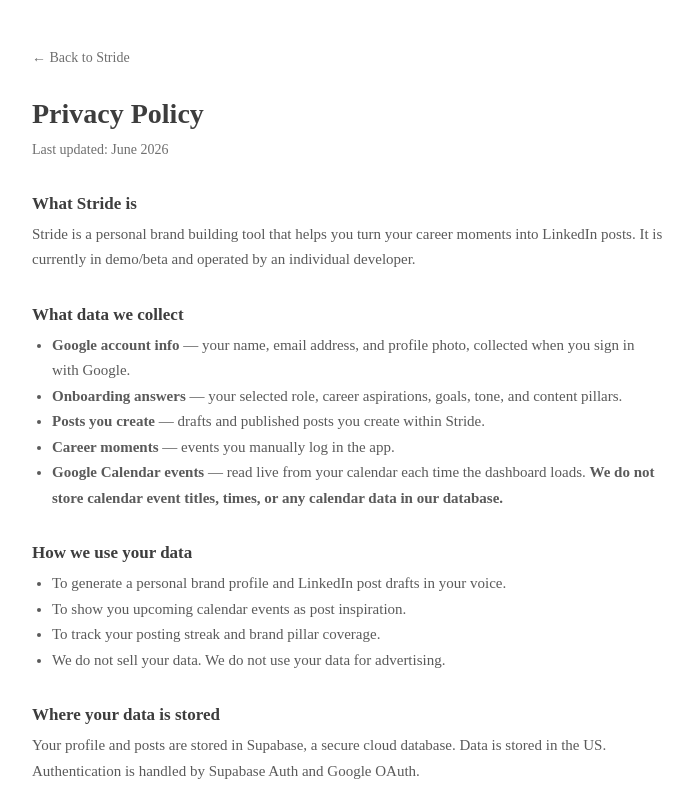
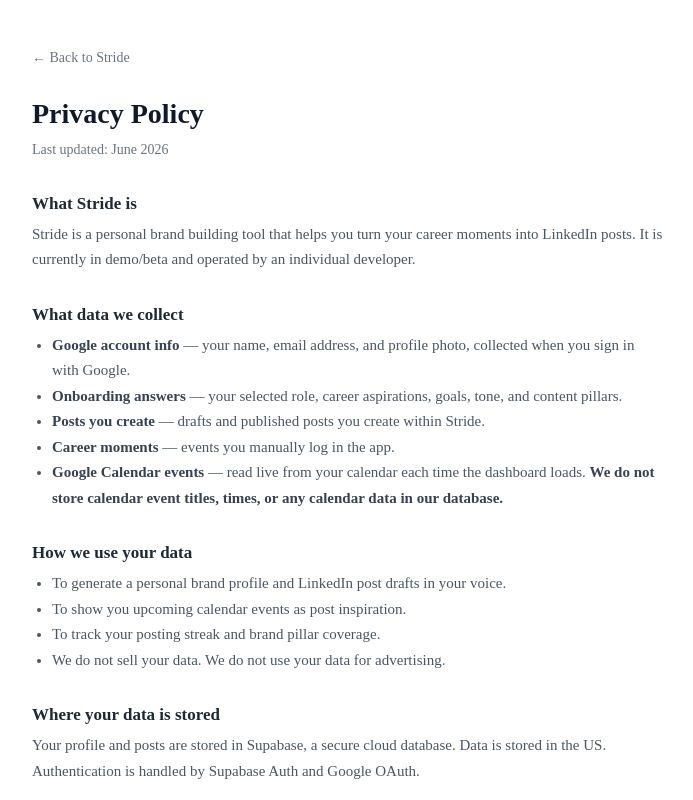
Before and after one commit to Neonat/stride-linkedin-automation, a plain HTML site: page privacy.html in a window 1280 px wide. Shown: the top 800 px of the page, without its empty margins (292-985 px from the left). Drawn offline with Linux system fonts and the light colour scheme.

Commit message:
fix: make legal pages readable in dark system mode

```diff
--- a/privacy.html
+++ b/privacy.html
@@ -3,24 +3,29 @@
 <head>
   <meta charset="UTF-8"/>
   <meta name="viewport" content="width=device-width, initial-scale=1.0"/>
+  <meta name="color-scheme" content="light"/>
   <title>Privacy Policy — Stride</title>
   <link rel="stylesheet" href="/css/tokens.css"/>
   <link rel="stylesheet" href="/css/components.css"/>
   <style>
-    body { max-width: 680px; margin: 0 auto; padding: 48px 24px 80px; font-family: var(--font-sans); color: var(--text-primary); }
-    h1 { font-size: 28px; font-weight: 700; margin-bottom: 8px; }
-    h2 { font-size: 17px; font-weight: 600; margin: 32px 0 8px; }
-    p, li { font-size: 15px; line-height: 1.7; color: var(--text-secondary); }
+    :root { color-scheme: light; }
+    html { background: #ffffff; }
+    body { max-width: 680px; margin: 0 auto; padding: 48px 24px 80px; font-family: var(--font-sans); color: #1f2933; background: #ffffff; }
+    h1 { font-size: 28px; font-weight: 700; margin-bottom: 8px; color: #111827; }
+    h2 { font-size: 17px; font-weight: 600; margin: 32px 0 8px; color: #1f2933; }
+    p, li { font-size: 15px; line-height: 1.7; color: #4b5563; }
+    strong { color: #374151; }
+    code { color: #1f2933; background: #f3f4f6; padding: 1px 5px; border-radius: 4px; }
     ul { padding-left: 20px; }
-    a { color: var(--color-stride-blue); }
-    .back { display:inline-flex; align-items:center; gap:6px; font-size:14px; color:var(--text-muted); text-decoration:none; margin-bottom:32px; }
+    a { color: #1f76b8; }
+    .back { display:inline-flex; align-items:center; gap:6px; font-size:14px; color:#6b7280; text-decoration:none; margin-bottom:32px; }
   </style>
 </head>
 <body>
   <a href="/" class="back">← Back to Stride</a>
 
   <h1>Privacy Policy</h1>
-  <p style="color:var(--text-muted); font-size:14px;">Last updated: June 2026</p>
+  <p style="color:#6b7280; font-size:14px;">Last updated: June 2026</p>
 
   <h2>What Stride is</h2>
   <p>Stride is a personal brand building tool that helps you turn your career moments into LinkedIn posts. It is currently in demo/beta and operated by an individual developer.</p>
```
Also changed, not shown: terms.html (+12 -7 lines).
